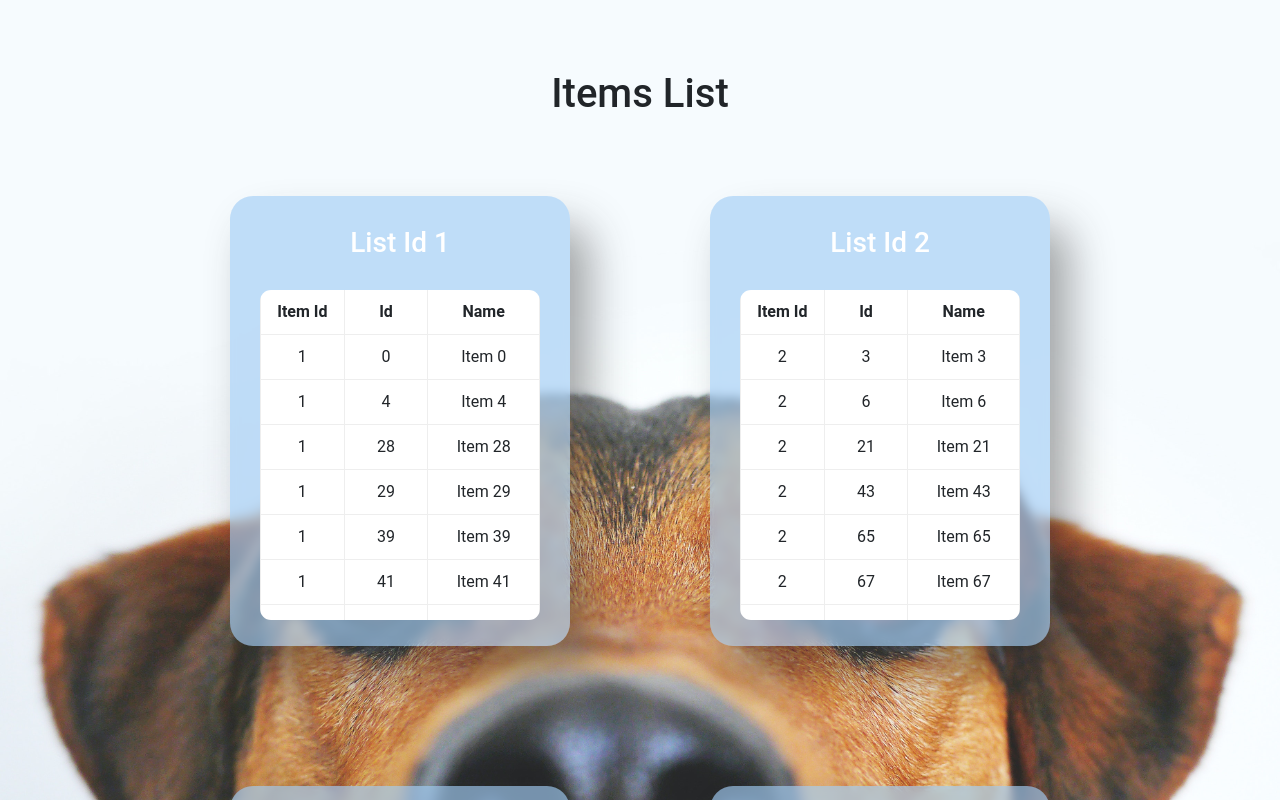
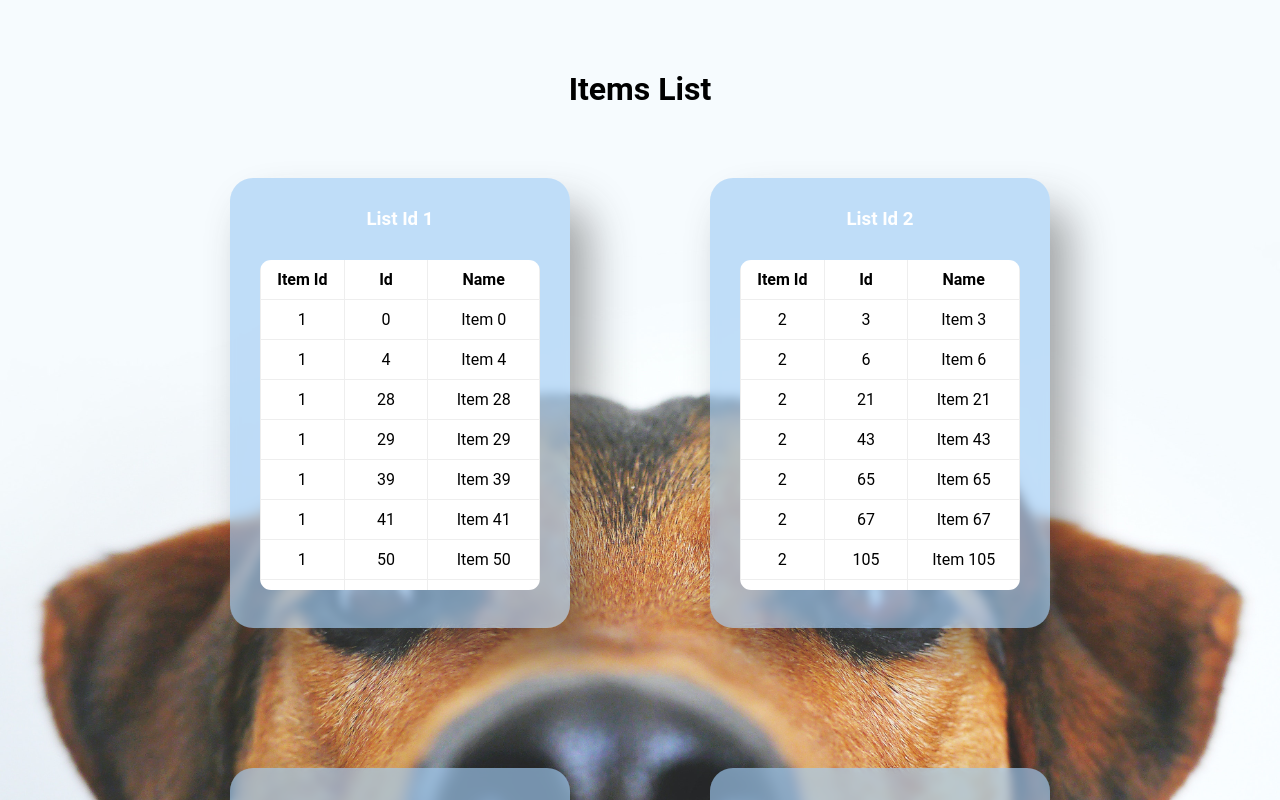
Before and after one commit to arredondop03/fetch, a React (Create React App) app: page / in a window 1280 px wide. Shown: the top 800 px of the page. Built offline with nearby package versions, Linux system fonts and the light colour scheme.

Commit message:
styled loading

```diff
--- a/src/App.css
+++ b/src/App.css
@@ -1,15 +1,21 @@
 .app {
   min-height: 100%;
-  /* background: linear-gradient(#E5ECF3, #FFFFFF); */
   background-image: url('./assets/pexels-lumn-406014.jpg');
   background-attachment: fixed;
   background-position: center;
   background-size: cover;
   padding: 30px;
 }
+
 .header {
   text-align: center;
   margin-top: 40px;
+}
+
+.loading {
+  width: 100%;
+  margin: 40px;
+  text-align: center;
 }
 
 @media only screen and (max-width: 600px) {
--- a/src/App.js
+++ b/src/App.js
@@ -49,7 +49,7 @@ const App = () => {
     <div className="app">
       {
         isLoading ?
-          <div>Loading...</div> :
+          <h3 className="loading">Loading...</h3> :
           (
             <div>
               <h1 className="header">Items List</h1>
--- a/src/index.js
+++ b/src/index.js
@@ -1,7 +1,6 @@
 import React from 'react';
 import ReactDOM from 'react-dom';
 import './index.css';
-import 'bootstrap/dist/css/bootstrap.min.css';
 import App from './App';
 
 ReactDOM.render(
```
Also changed, not shown: 1 other file (tests, documents, lock files or other folders).
